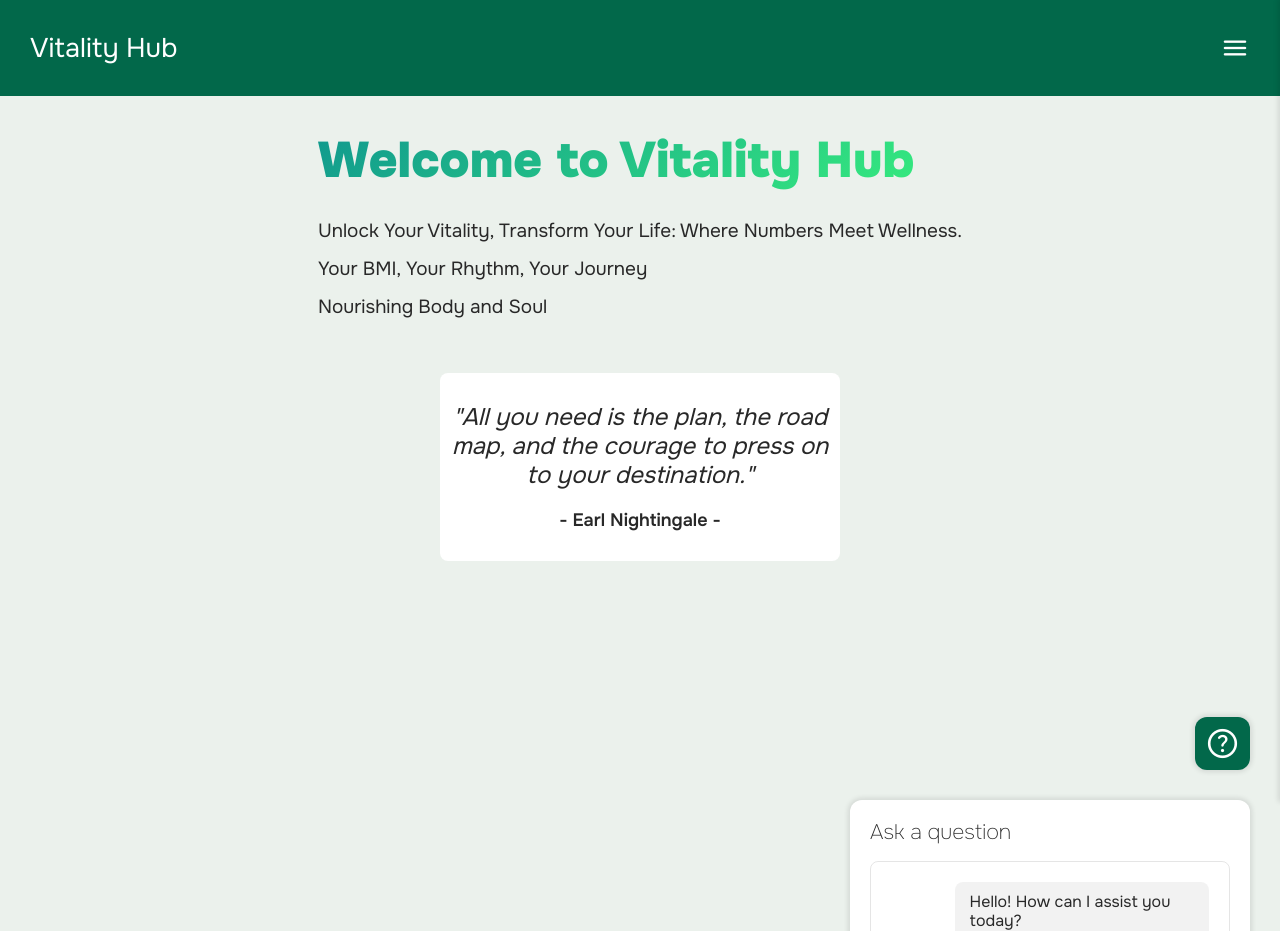
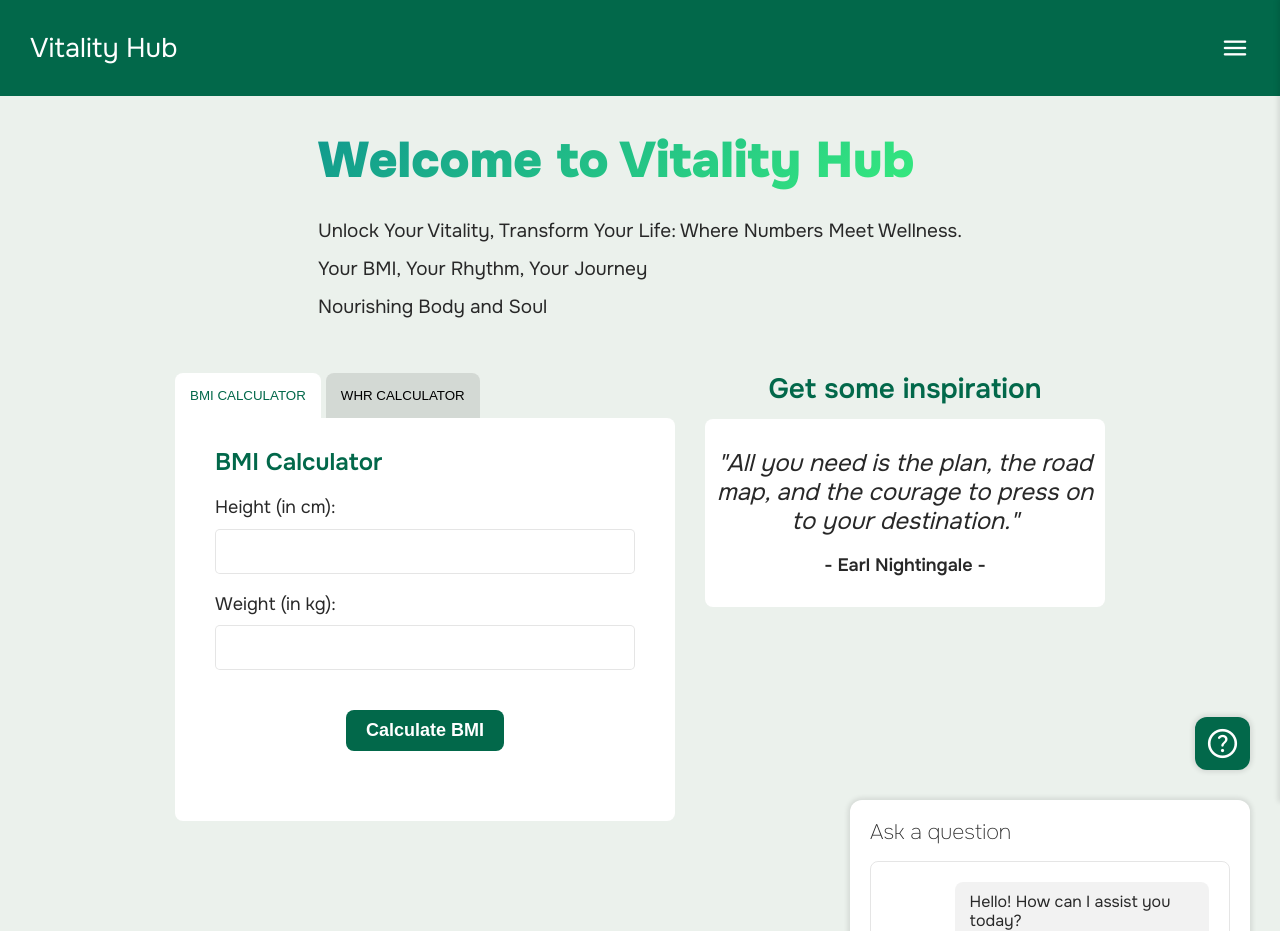
Before and after one commit to Rosalina1309/Vitality-Hub, a Next.js app in the folder client/: page / in a window 1280 px wide. Before the commit the page ends 800 px from the top, so only its background shows below. Built offline with nearby package versions, Linux system fonts and the light colour scheme.

Commit message:
style: fix home style

```diff
--- a/client/src/components/CalculatorsComponent.tsx
+++ b/client/src/components/CalculatorsComponent.tsx
@@ -20,7 +20,7 @@ const CalculatorsComponent: React.FC = () => {
     dispatch(setShowWHR());
   }
   return (
-    <div>
+    <div className={styles.calculators}>
       <ul className={styles.tabs}>
         <li>
           <button
@@ -37,7 +37,7 @@ const CalculatorsComponent: React.FC = () => {
           </button>
         </li>
       </ul>
-      <div className={styles.calculators}>
+      <div>
         {showBMI && <BMICalculator />}
         {showWHR && <WHRCalculator />}
       </div>
--- a/client/src/components/MainPage.tsx
+++ b/client/src/components/MainPage.tsx
@@ -1,4 +1,5 @@
 import QuotesComponent from './QuotesComponent';
+import CalculatorsComponent from './CalculatorsComponent';
 import ChatBot from './ChatBot';
 import styles from '@/styles/home.module.css';
 
@@ -16,7 +17,10 @@ export default function MainPage() {
         <p>Your BMI, Your Rhythm, Your Journey</p>
         <p>Nourishing Body and Soul</p>
       </section>
-      <QuotesComponent />
+      <section className={styles.content}>
+        <QuotesComponent />
+        <CalculatorsComponent />
+      </section>
       <ChatBot />
     </>
   );
--- a/client/src/components/QuotesComponent.tsx
+++ b/client/src/components/QuotesComponent.tsx
@@ -19,6 +19,7 @@ const QuotesComponent: React.FC = () => {
 
   return (
     <div className={styles.container}>
+      <h2 className={styles.quoteClaim}>Get some inspiration</h2>
       {quote && (
         <div className={styles.quote}>
           <blockquote className={styles.blockquote}>"{quote.quote}"</blockquote>
--- a/client/src/components/WHRCalComponent.tsx
+++ b/client/src/components/WHRCalComponent.tsx
@@ -25,8 +25,8 @@ const MeasurementsCalComponent: React.FC = () => {
   return (
     <div className={styles.WHRCalculator}>
       <h2>Waist-Hip Ratio Calculator</h2>
+        <label>Gender:</label>
       <div className={styles['item-select']}>
-        <label>Gender:</label>
         <select value={gender} onChange={handleGenderChange}>
           <option value='male'>Male</option>
           <option value='female'>Female</option>
@@ -49,7 +49,7 @@ const MeasurementsCalComponent: React.FC = () => {
         />
       </div>
       <button onClick={whrCalculator}>Calculate WHR</button>
-      {errMessage && <p style={{ color: 'red' }}>{errMessage}</p>}
+      {errMessage && <p className={styles.error}>{errMessage}</p>}
       {whr !== null && !errMessage && <p>{getAdviceForWHR(gender, whr)}</p>}
     </div>
   );
--- a/client/src/styles/bmiCalComponent.module.css
+++ b/client/src/styles/bmiCalComponent.module.css
@@ -1,11 +1,9 @@
-
-
 .BMICalculator {
   width: 100%;
   padding: 20px 15px;
-  border-radius: 5px;
   background: var(--secondaryColor);
   border-radius: 0 8px 8px 8px;
+  margin-bottom: 80px;
   h2 {
     font-size: 24px;
     color: var(--accentColor);
@@ -37,6 +35,7 @@
   p {
     font-size: 18px;
     font-weight: 600;
+    line-height: 1.5;
     span {
       font-weight: 400;
     }
@@ -45,3 +44,9 @@
 .errMessage {
   color: var(--errorColor);
 }
+
+@media screen and (min-width: 1024px) {
+  .BMICalculator {
+    padding: 30px 40px;
+  }
+}
--- a/client/src/styles/calculators.module.css
+++ b/client/src/styles/calculators.module.css
@@ -1,3 +1,7 @@
+.calculators {
+  width: 100%;
+  max-width: 500px;
+}
 .tabs {
   display: flex;
   gap: 5px;
--- a/client/src/styles/home.module.css
+++ b/client/src/styles/home.module.css
@@ -17,3 +17,17 @@
     }
   }
 }
+.content {
+  display: flex;
+  flex-direction: column;
+  align-items: center;
+  width: 100%;
+}
+
+@media screen and (min-width: 1024px) {
+  .content {
+    flex-direction: row-reverse;
+    align-items: flex-start;
+    justify-content: center;
+  }
+}
--- a/client/src/styles/quotesComponent.module.css
+++ b/client/src/styles/quotesComponent.module.css
@@ -5,11 +5,18 @@
   background: var(--secondaryColor);
 }
 
+.quoteClaim {
+  margin-bottom: 12px;
+  color: var(--accentColor);
+  font-size: 28px;
+}
+
 .container {
   display: flex;
   flex-direction: column;
   align-items: center;
   justify-content: center;
+  margin-bottom: 40px;
 }
 
 .blockquote {
@@ -25,3 +32,9 @@
   font-weight: 600;
   text-align: center;
 }
+
+@media screen and (min-width: 1024px) {
+  .container {
+    margin-left: 30px;
+  }
+}
--- a/client/src/styles/whrCalComponent.module.css
+++ b/client/src/styles/whrCalComponent.module.css
@@ -4,6 +4,7 @@
   border-radius: 5px;
   background: var(--secondaryColor);
   border-radius: 0 8px 8px 8px;
+  margin-bottom: 80px;
   h2 {
     font-size: 24px;
     color: var(--accentColor);
@@ -21,8 +22,27 @@
     border: 1px solid var(--border);
   }
   .item-select {
+    position: relative;
+    background: var(--secondaryColor);
+    z-index: 2;
+    border-radius: 5px;
+    margin-bottom: 40px;
+    border: 1px solid var(--border);
     select {
+      width: 100%;
       height: 45px;
+      background: transparent;
+    }
+    &::after {
+      content: '\e5cf';
+      position: absolute;
+      top: 50%;
+      right: 10px;
+      transform: translateY(-50%);
+      color: var(--mainColor);
+      font-family: 'Material Symbols Rounded';
+      font-size: 25px;
+      z-index: -1;
     }
   }
   .item-form,
@@ -40,12 +60,15 @@
   }
   p {
     font-size: 18px;
-    font-weight: 600;
-    span {
-      font-weight: 400;
-    }
+    line-height: 1.5;
   }
 }
 .errMessage {
   color: var(--errorColor);
 }
+
+@media screen and (min-width: 1024px) {
+  .WHRCalculator {
+    padding: 30px 40px;
+  }
+}
```
